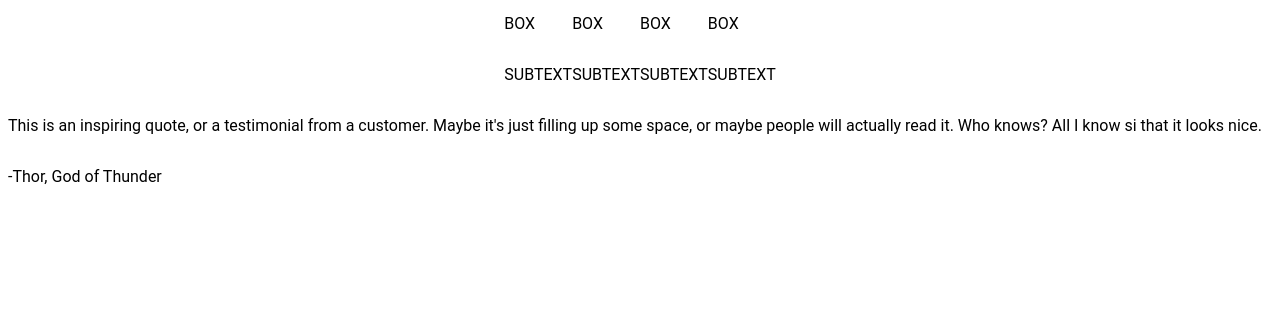
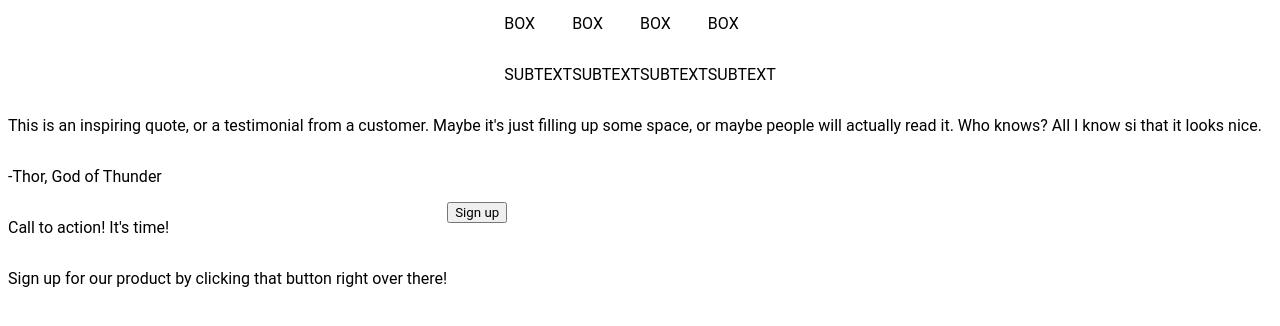
Before and after one commit to mechaneer31/odin-landing-page, a plain HTML site: page index.html in a window 1280 px wide. Shown: the part 220-546 px from the top of the page. Drawn offline with Linux system fonts and the light colour scheme.

Commit message:
content: call to action
Added the call to action content palceholders and info.
Modified the CSS for it to be oriented correctly.

```diff
--- a/index.html
+++ b/index.html
@@ -58,8 +58,17 @@
             </div>
 
             <div class="call-to-action-section">
+                <div class="call-to-action-left">
+                    <p>Call to action! It's time!</p>
+                    <p>Sign up for our product by clicking that button right over there!</p>
+                </div>
+                <div class="call-to-action-right">
+                    <button>Sign up</button>
+                </div>
+
 
             </div>
+
     </main>
 
     <footer>
--- a/styles.css
+++ b/styles.css
@@ -41,5 +41,13 @@ header {
 }
 
 .call-to-action-section {
+    flex-direction: row;
+}
+
+.call-to-action-right {
 
 }
+
+.call-to-action-right {
+
+}
```
